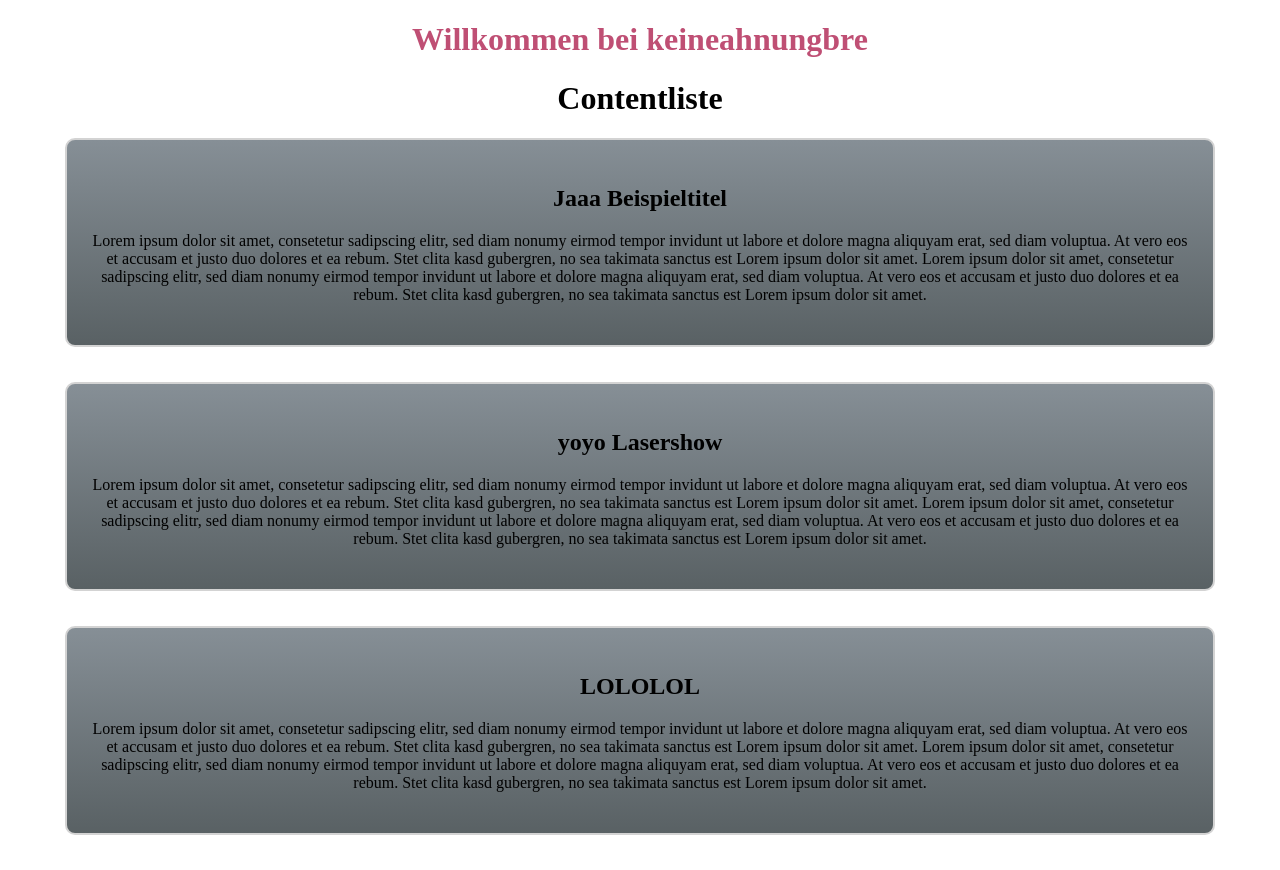
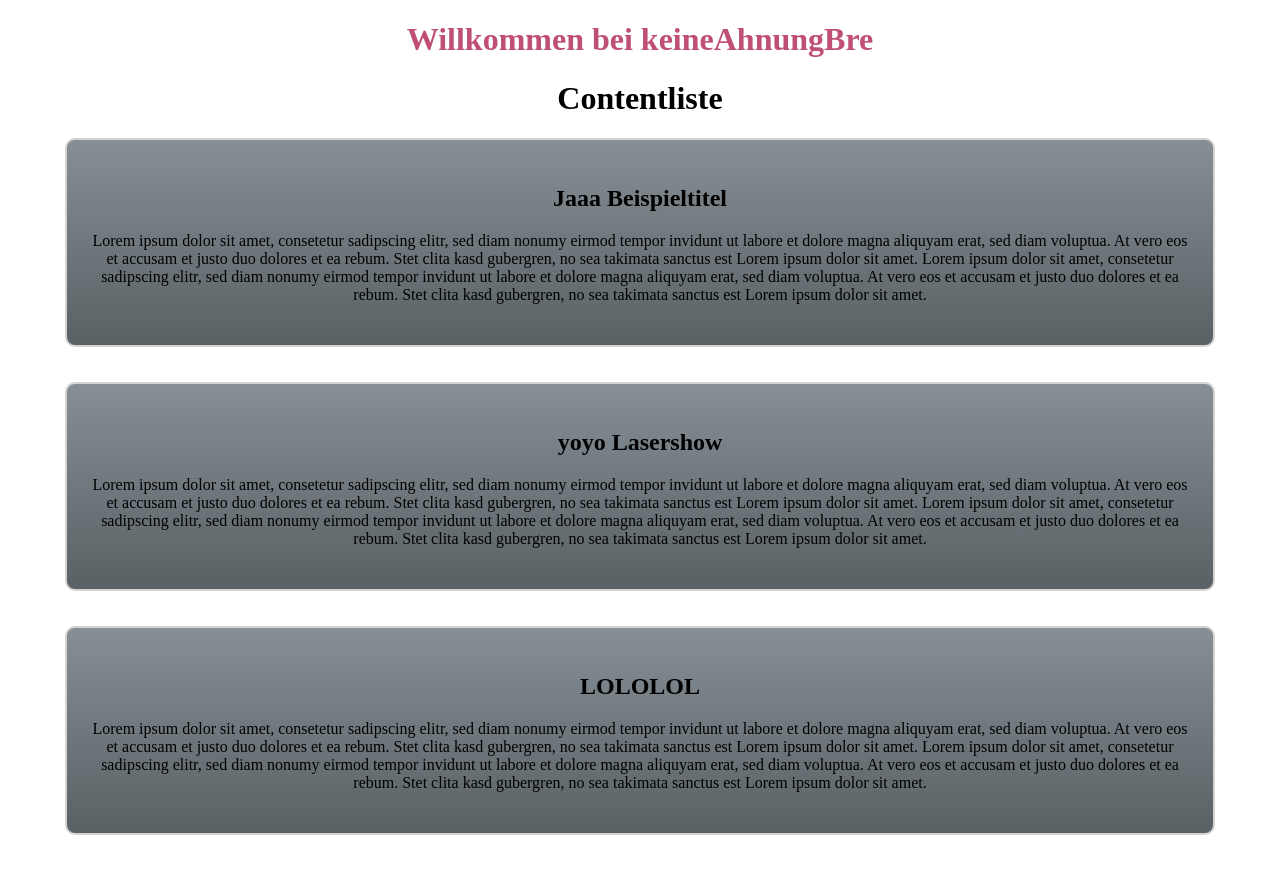
Before and after one commit to idontgitthiscode/keineahnungbre, a Next.js app: page / in a window 1280 px wide. Built offline with nearby package versions, Linux system fonts and the light colour scheme.

Commit message:
styles.js modify

```diff
--- a/pages/index.js
+++ b/pages/index.js
@@ -9,7 +9,7 @@ const StyledH1 = styled.h1`
 export default function Home() {
   return (
     <>
-      <StyledH1>Willkommen bei keineahnungbre</StyledH1>
+      <StyledH1>Willkommen bei keineAhnungBre</StyledH1>
       <div>
         <ContentList />
       </div>
```
Also changed, not shown: styles.js (+9 -10 lines).
